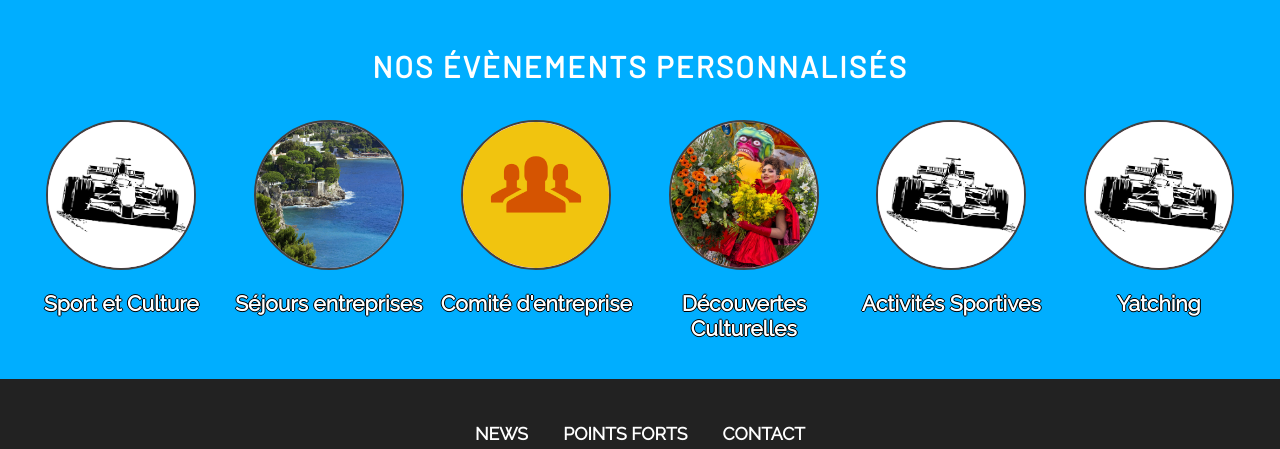
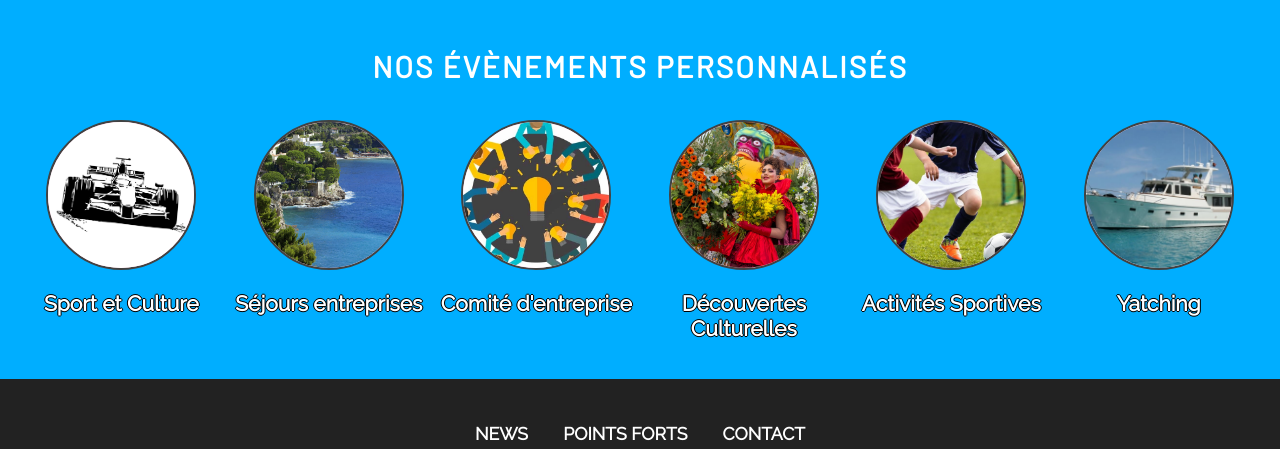
Before and after one commit to ROSORRNT/azur-riviera-events, a Gatsby site: page / in a window 1280 px wide. Shown: the part 2360-2809 px from the top of the page. Built offline with nearby package versions, Linux system fonts and the light colour scheme; Gatsby itself is replaced by a stand-in of ours.

Commit message:
Add all images for key features section

```diff
--- a/src/components/Layout/Layout.js
+++ b/src/components/Layout/Layout.js
@@ -32,7 +32,14 @@ const getImages = graphql`
         }
       }
     }
-    comiteEntreprise: file(relativePath: { eq: "comite.png" }) {
+    comiteEntreprise: file(relativePath: { eq: "team.jpg" }) {
+      childImageSharp {
+        fluid {
+          ...GatsbyImageSharpFluid_tracedSVG
+        }
+      }
+    }
+    sport: file(relativePath: { eq: "sport.jpg" }) {
       childImageSharp {
         fluid {
           ...GatsbyImageSharpFluid_tracedSVG
@@ -40,6 +47,13 @@ const getImages = graphql`
       }
     }
     culture: file(relativePath: { eq: "culture.jpg" }) {
+      childImageSharp {
+        fluid {
+          ...GatsbyImageSharpFluid_tracedSVG
+        }
+      }
+    }
+    yatching: file(relativePath: { eq: "yatching.jpeg" }) {
       childImageSharp {
         fluid {
           ...GatsbyImageSharpFluid_tracedSVG
@@ -254,7 +268,7 @@ const Layout = () => {
               <div className="key-feature__image">
                 <Img
                   style={{ borderRadius: "50%" }}
-                  fluid={data.fluid.childImageSharp.fluid}
+                  fluid={data.sport.childImageSharp.fluid}
                 />
               </div>
               <p className="key-feature__description">Activités Sportives</p>
@@ -263,7 +277,7 @@ const Layout = () => {
               <div className="key-feature__image">
                 <Img
                   style={{ borderRadius: "50%" }}
-                  fluid={data.fluid.childImageSharp.fluid}
+                  fluid={data.yatching.childImageSharp.fluid}
                 />
               </div>
               <p className="key-feature__description">Yatching</p>
```
Also changed, not shown: src/images/sport.jpg (added), src/images/team.jpg (added), src/images/yatching.jpeg (added), src/images/yatching.jpg (deleted).
